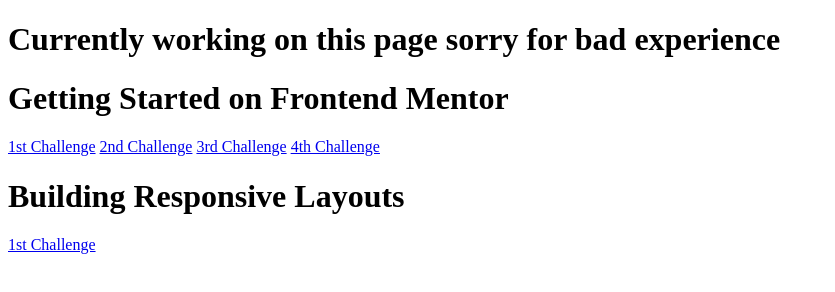
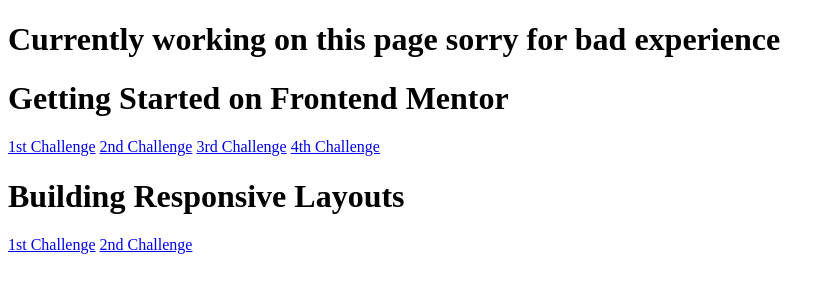
Before and after one commit to C1SLR/Frontend-Mentor-Challenges, a plain HTML site: page index.html in a window 1280 px wide. Shown: the whole page, without its empty margins (0-835 px from the left). Drawn offline with Linux system fonts and the light colour scheme.

Commit message:
Page Navigation Updated

```diff
--- a/index.html
+++ b/index.html
@@ -14,5 +14,6 @@
     <a href="Getting Started on Frontend Mentor/4th Challenge/index.html">4th Challenge</a>
     <h1>Building Responsive Layouts</h1>
     <a href="Building Responsive Layouts/1st Challenge/index.html">1st Challenge</a>
+    <a href="Building Responsive Layouts/2nd Challenge/index.html">2nd Challenge</a>
 </body>
 </html>
```
